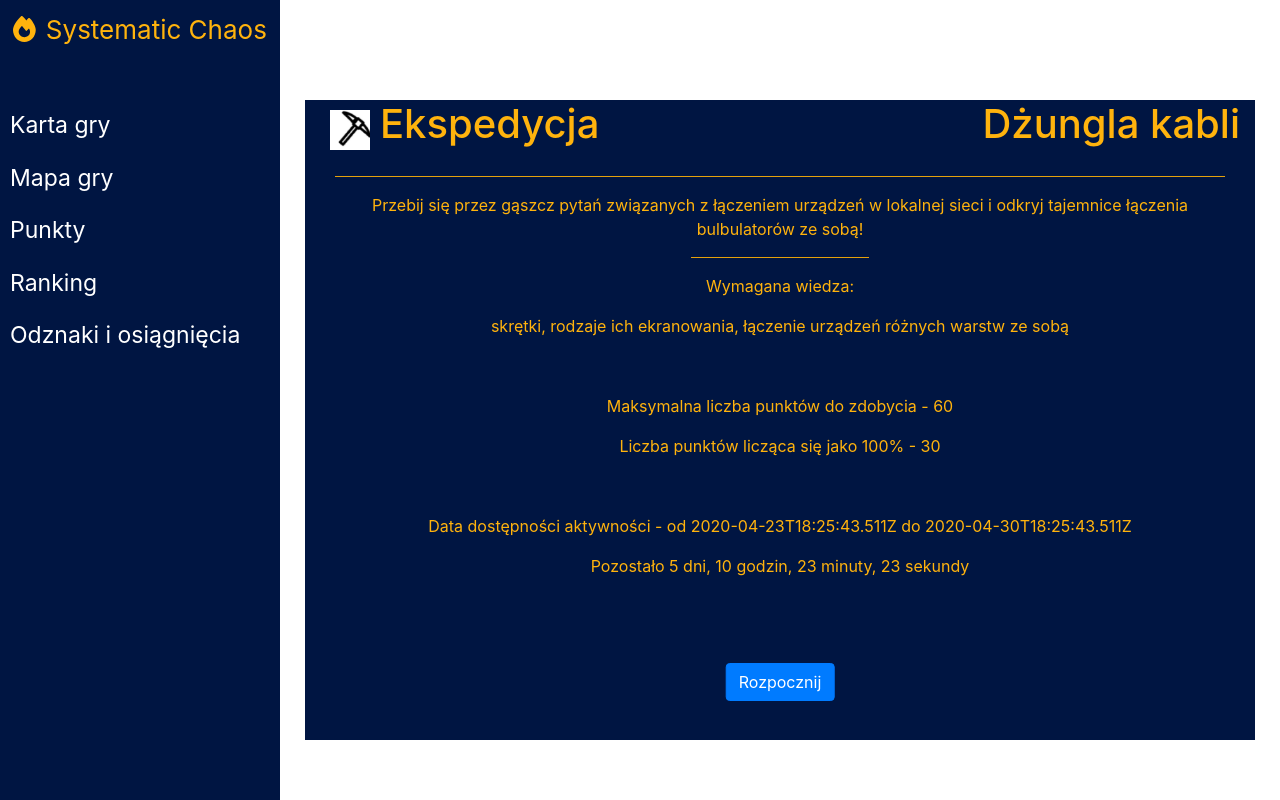
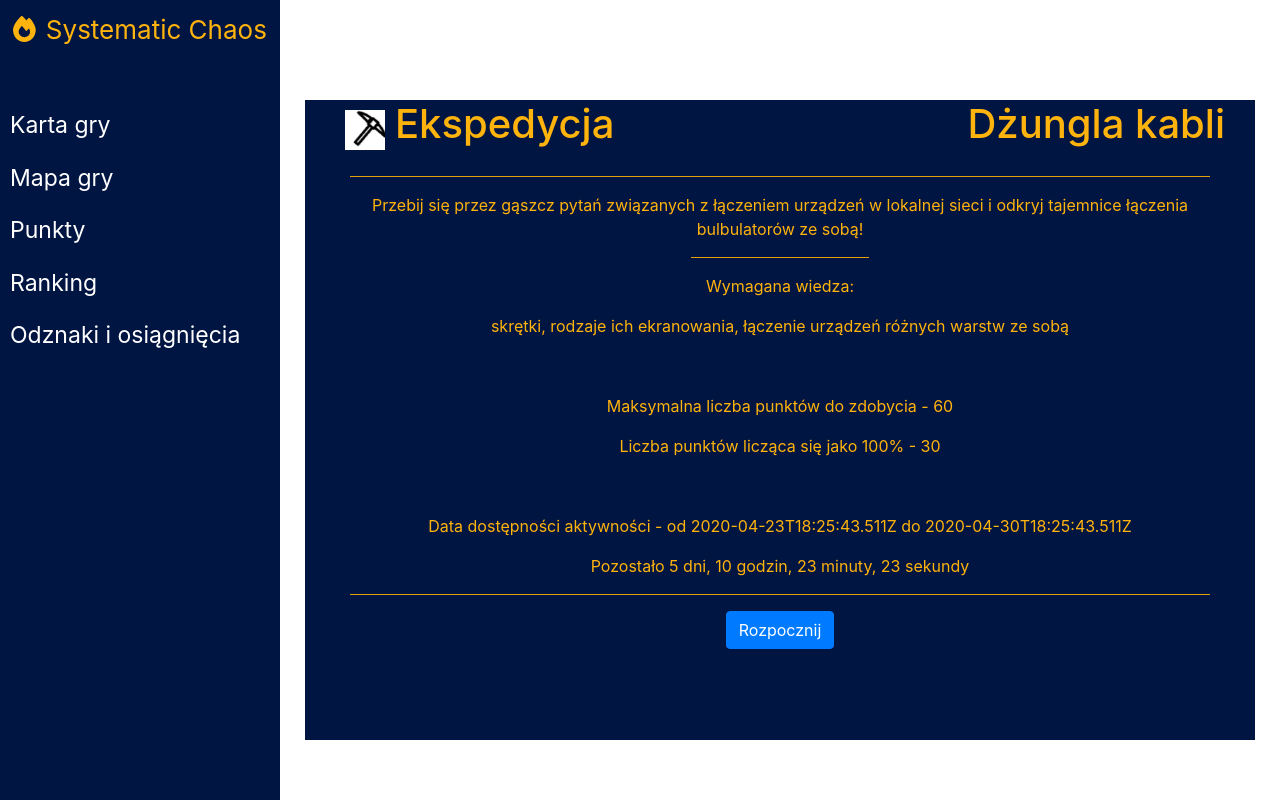
Before and after one commit to ajablonsk1/systematic-chaos, a React (Create React App) app in the folder frontend/: page / in a window 1280 px wide. Both pictures are taken after a click on the button 730 px from the left and 51 px from the top of the page. Built offline with nearby package versions, Linux system fonts and the light colour scheme.

Commit message:
SC-40: a little better RWD approach for the activity info screen

```diff
--- a/frontend/src/components/ActivityInfo/ActivityContent.js
+++ b/frontend/src/components/ActivityInfo/ActivityContent.js
@@ -14,15 +14,27 @@ export default function ActivityContent(props) {
     const points = localStorage.getItem('currentScore');
     const navigate = useNavigate();
     return (
+        <>
             <Col style={{ overflowY: 'scroll', textAlign: 'center' }}>
-            <Row>
+                <Col
+                    style={{
+                        position: 'sticky',
+                        top: '0',
+                        height: 'auto',
+
+                        backgroundColor: 'var(--dark-blue)',
+                    }}
+                >
+                    <Row style={{ backgroundColor: 'var(--dark-blue)' }}>
                         {/* TODO: add more complete type switch later */}
                         <ActivityImg src={getActivityImg(props.activity.type)}></ActivityImg>
                         <ActivityType>Ekspedycja</ActivityType>
-
                         <ActivityName>{props.activity.name}</ActivityName>
                     </Row>
                     <FullDivider />
+                </Col>
+
+                <div>
                     <p>{props.activity.desc}</p>
                     <SmallDivider />
                     <p>Wymagana wiedza:</p>
@@ -37,19 +49,27 @@ export default function ActivityContent(props) {
                         Data dostępności aktywności - od {props.activity.accessDates.all.start} do{' '}
                         {props.activity.accessDates.all.end}
                     </p>
-
                     {/* TODO: compare with current time, decide on time/date format */}
                     <p>Pozostało 5 dni, 10 godzin, 23 minuty, 23 sekundy</p>
+                </div>
 
-            <div style={{ height: '120px' }}>
+                <div
+                    style={{
+                        position: 'sticky',
+                        bottom: 0,
+                        margin: 0,
+                        backgroundColor: 'var(--dark-blue)',
+                    }}
+                >
+                    <Col>
+                        <FullDivider />
                         <Button
                             style={{
                                 bottom: 0,
-                        position: 'fixed',
+                                position: 'relative',
                                 marginLeft: 'auto',
                                 marginRight: 'auto',
-                        marginBottom: '20px',
-                        transform: 'translate(-50%, -50%)',
+                                marginBottom: '10px',
                             }}
                             onClick={() => {
                                 localStorage.removeItem('userAnswers');
@@ -61,7 +81,9 @@ export default function ActivityContent(props) {
                         >
                             Rozpocznij
                         </Button>
+                    </Col>
                 </div>
             </Col>
+        </>
     );
 }
```
Lines whose indentation alone changed are shown as unchanged.
